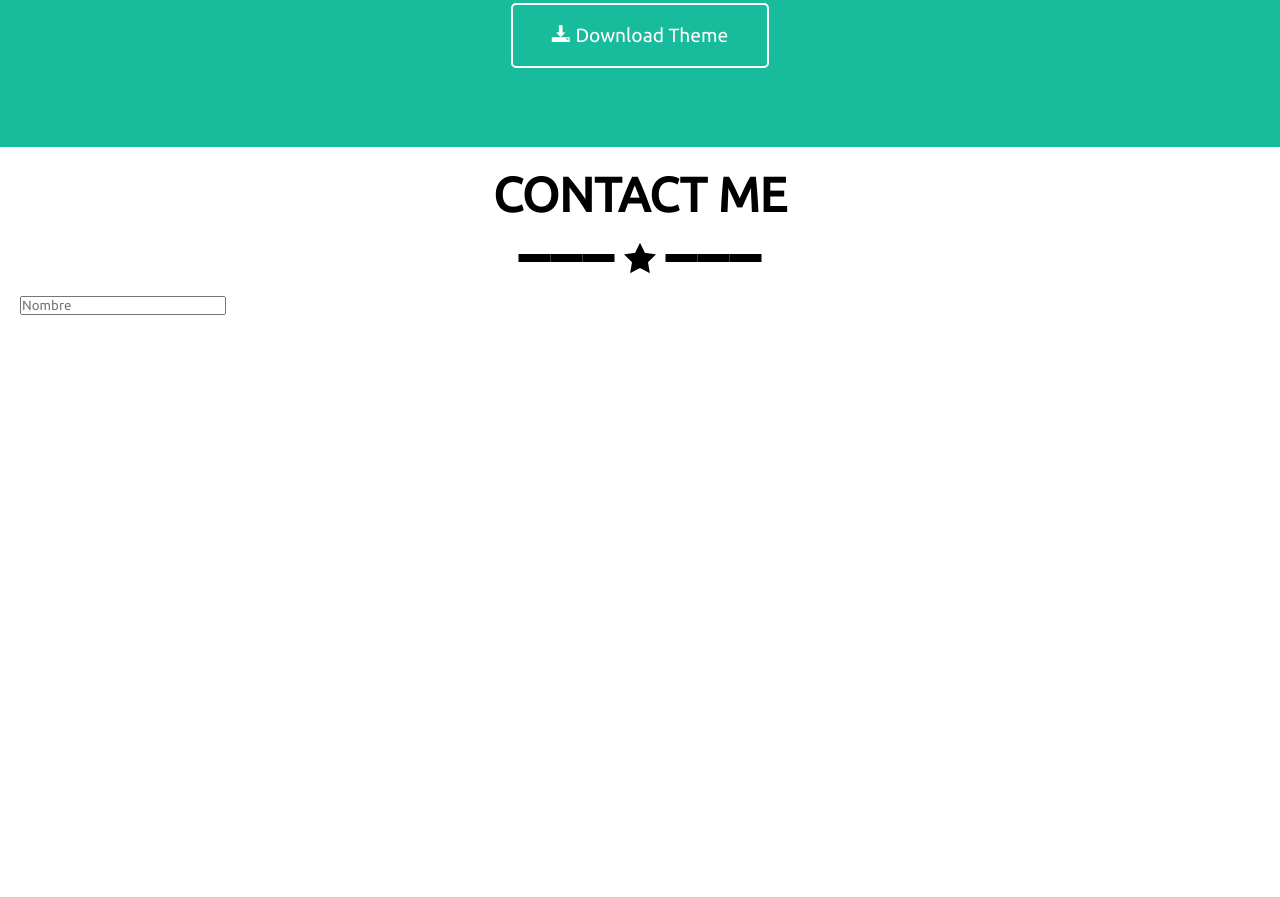
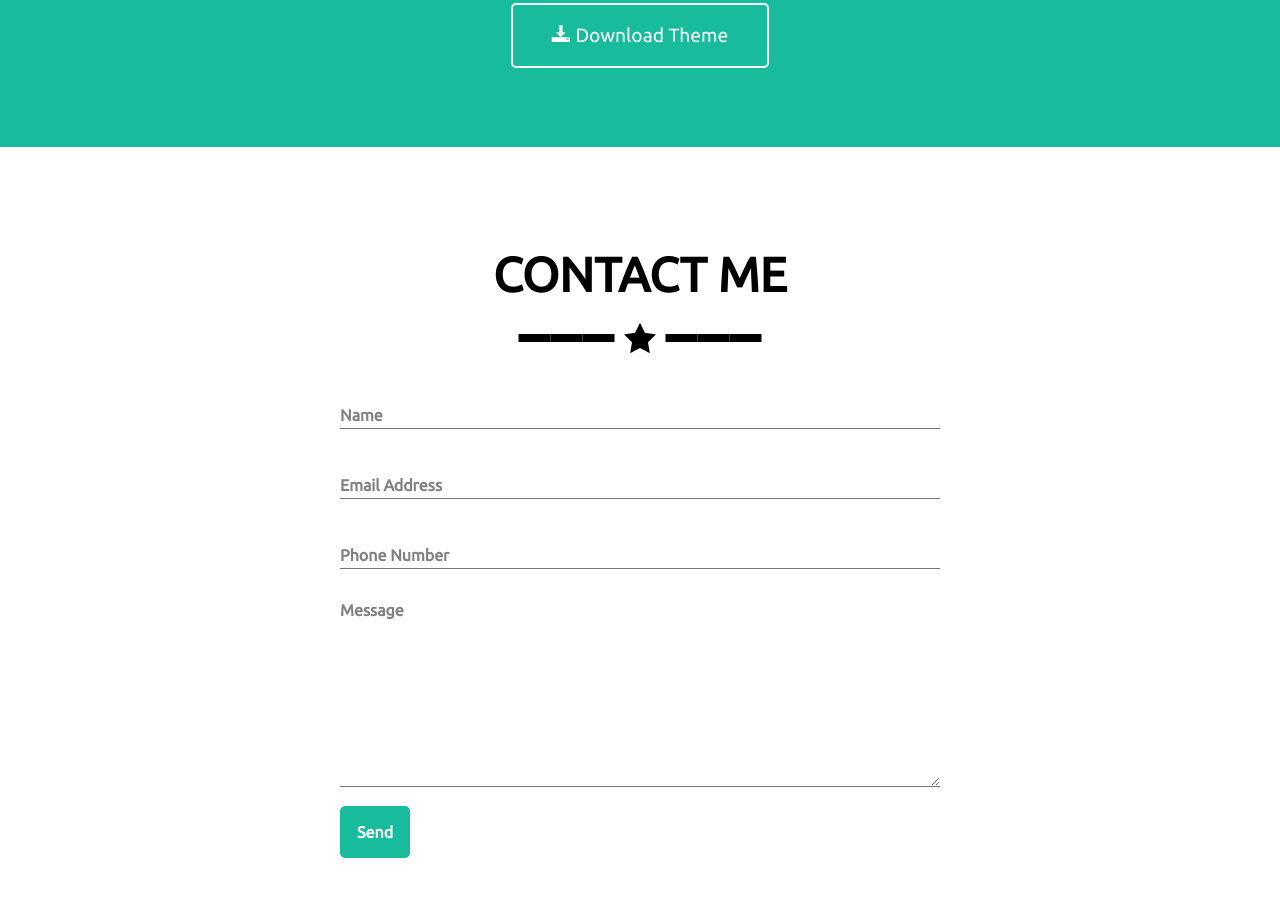
Before and after one commit to EparionaD/freelancer, a plain HTML site: page index.html in a window 1280 px wide. Shown: the part 2696-3593 px from the top of the page. Before the commit the page ends 3031 px from the top, so only its background shows below. Drawn offline with Linux system fonts and the light colour scheme; files whose address does not match are found by name.

Commit message:
se termino contacto

```diff
--- a/css/freelancer.css
+++ b/css/freelancer.css
@@ -105,6 +105,9 @@
 /* Fin about */
 
 /* Inicio Contacto */
+.contacto{
+    padding: 5em 0;
+}
 .contacto-nombre{
     text-align: center;
 }
@@ -113,5 +116,34 @@
     font-size: 3em;
     font-weight: bold;
 }
-
+.formulario{
+    text-align: left;
+}
+.formulario-caja{
+    width: 100%;
+    border-top-width: 0;
+    border-right-width: 0;
+    border-bottom-width: 1px;
+    border-left-width: 0;
+    border-top-style: none;
+    border-right-style: none;
+    border-bottom-style: solid;
+    border-left-style: none;
+    font-size: 2em;
+    margin: 0.5em 0;
+}
+.formulario-caja::placeholder{
+    font-size: .5em;
+    color: gray;
+    font-weight: bold;
+}
+.formulario-boton{
+    padding: 1em;
+    color: white;
+    font-weight: bold;
+    background-color: #18BB9C;
+    font-size: 1em;
+    border: 1px solid #18BB9C;
+    border-radius: 5px;
+}
 /* Fin Contacto */
--- a/index.html
+++ b/index.html
@@ -110,12 +110,24 @@
                     <span class="icon-minus"></span><span class="icon-minus"></span><span class="icon-minus"></span><span class="icon-star-full"></span><span class="icon-minus"></span><span class="icon-minus"></span><span class="icon-minus"></span>
                 </div>
             </div>
-            <div class="row">
-                <div class="col-xl-12 col-lg-12 col-md-12 col-sm-12 col-xs-12">
+            <div class="row formulario">
+                <div class="col-xl-3 col-lg-3 col-md-3 col-sm-12 col-xs-12"></div>
+                <div class="col-xl-6 col-lg-6 col-md-6 col-sm-12 col-xs-12">
                     <form action="" method="POST">
-                        <input type="text" placeholder="Nombre">
+                        <div class="espacio-formulario">
+                            <input class="formulario-caja" type="text" placeholder="Name">
+                        </div>
+                        <div class="espacio-formulario">
+                            <input class="formulario-caja" type="email" placeholder="Email Address">
+                        </div>
+                        <div class="espacio-formulario">
+                            <input class="formulario-caja" type="tel" placeholder="Phone Number">
+                        </div>
+                        <textarea class="formulario-caja" name="Message" id="" cols="30" rows="5" placeholder="Message"></textarea>
+                        <button class="formulario-boton">Send</button>
                     </form>
                 </div>
+                <div class="col-xl-3 col-lg-3 col-md-3 col-sm-12 col-xs-12"></div>
             </div>
         </section>
     </main>
```
